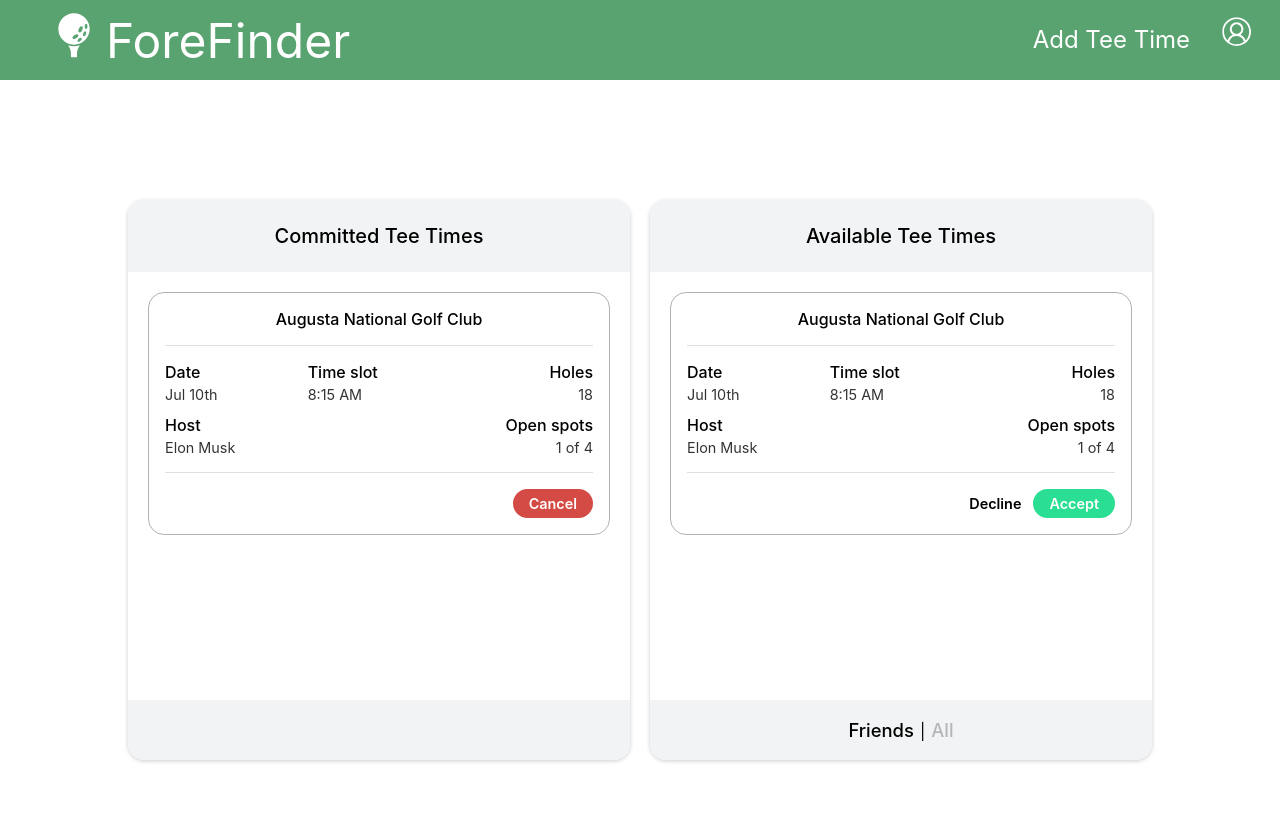
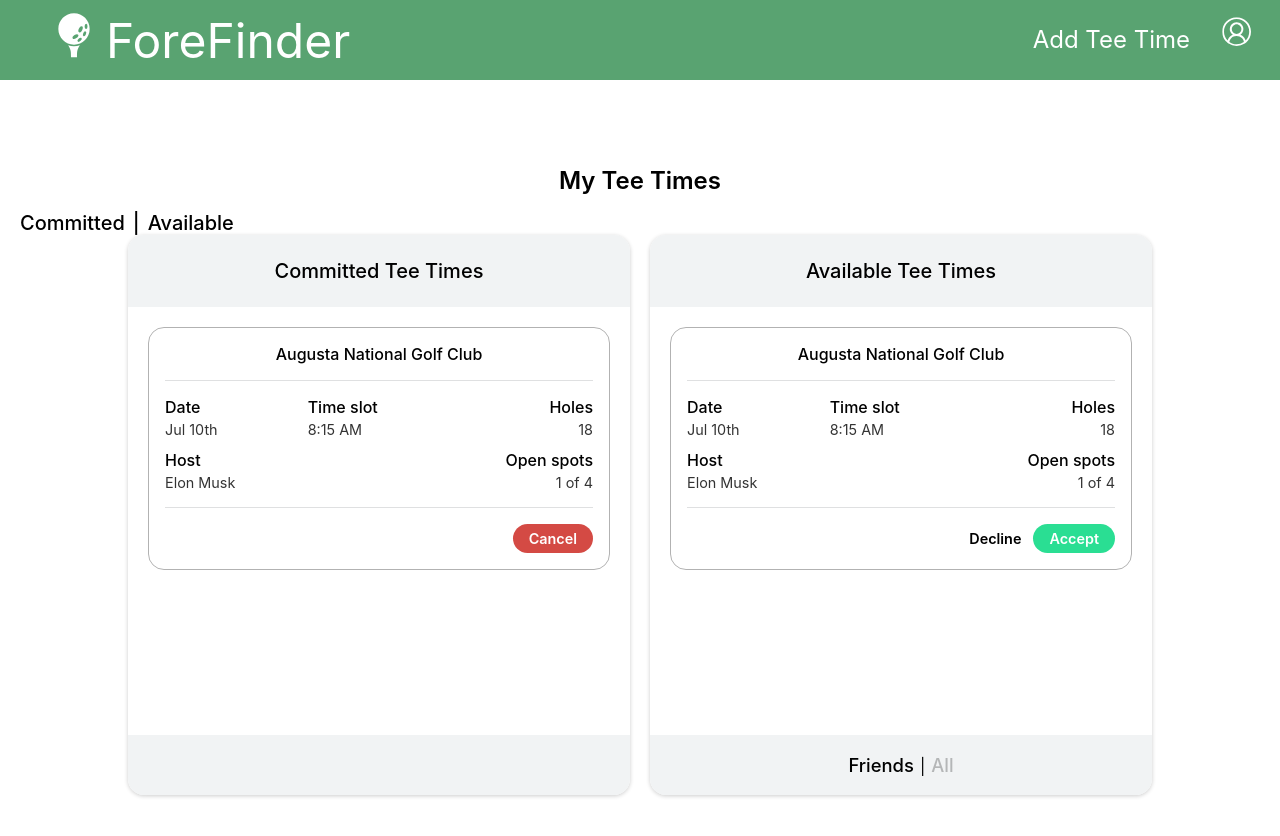
Before and after one commit to foreFinder/fore-finder-fe, a React (Create React App) app: page /dashboard in a window 1280 px wide. Shown: the top 836 px of the page. Built offline with nearby package versions, Linux system fonts and the light colour scheme.

Commit message:
Add dashboard title and event type select

```diff
--- a/src/components/Dashboard/Dashboard.css
+++ b/src/components/Dashboard/Dashboard.css
@@ -1,6 +1,37 @@
 .dashboard {
   width: 100%;
   padding: 24px 16px;
+}
+
+.dashboard-title {
+  margin-bottom: 16px;
+  font-size: 1.50em;
+  text-align: center;
+  font-weight: 600;
+}
+
+.dashboard-title > h1 {
+  font-size: inherit;
+}
+
+.event-type-select {
+  display: flex;
+  align-items: center;
+  font-size: 1.25em;
+  font-weight: 500;
+}
+
+.event-type-select > h2 {
+  font-size: inherit;
+  font-weight: inherit;
+}
+
+.event-type-select > h2:nth-child(1) {
+  margin-right: 8px;
+}
+
+.event-type-select > h2:nth-child(2) {
+  margin-left: 8px;
 }
 
 .tt-containers {
--- a/src/components/Dashboard/Dashboard.js
+++ b/src/components/Dashboard/Dashboard.js
@@ -4,6 +4,8 @@ import './Dashboard.css'
 const Dashboard = () => {
   return (
     <div className='dashboard'>
+      <h1 className='dashboard-title'>My Tee Times</h1>
+      <span className='event-type-select'><h2>Committed</h2> | <h2>Available</h2></span>
       <div className='tt-containers'>
         <TeeTimeContainer title='Committed Tee Times' />
         <TeeTimeContainer title='Available Tee Times' />
```
